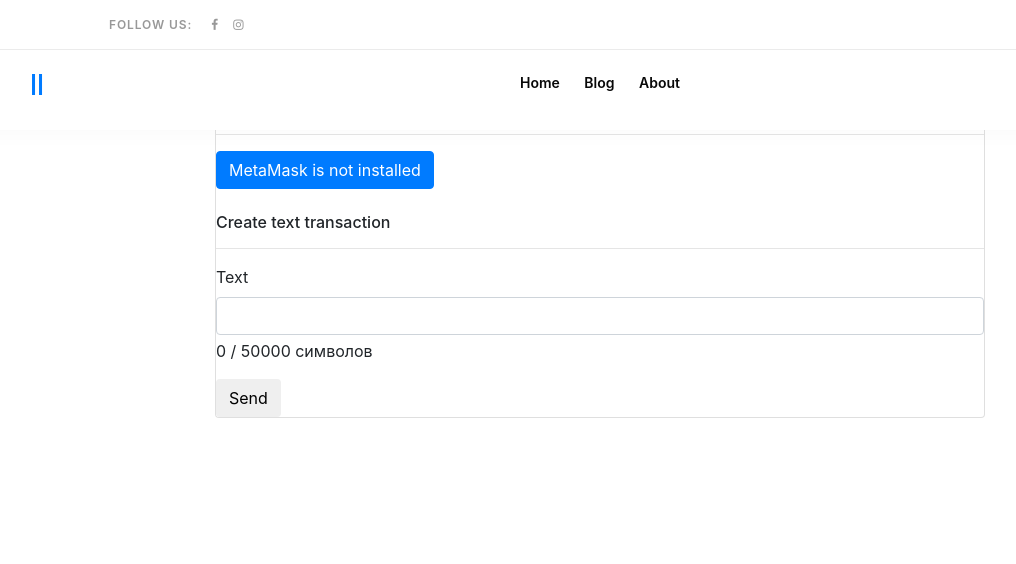
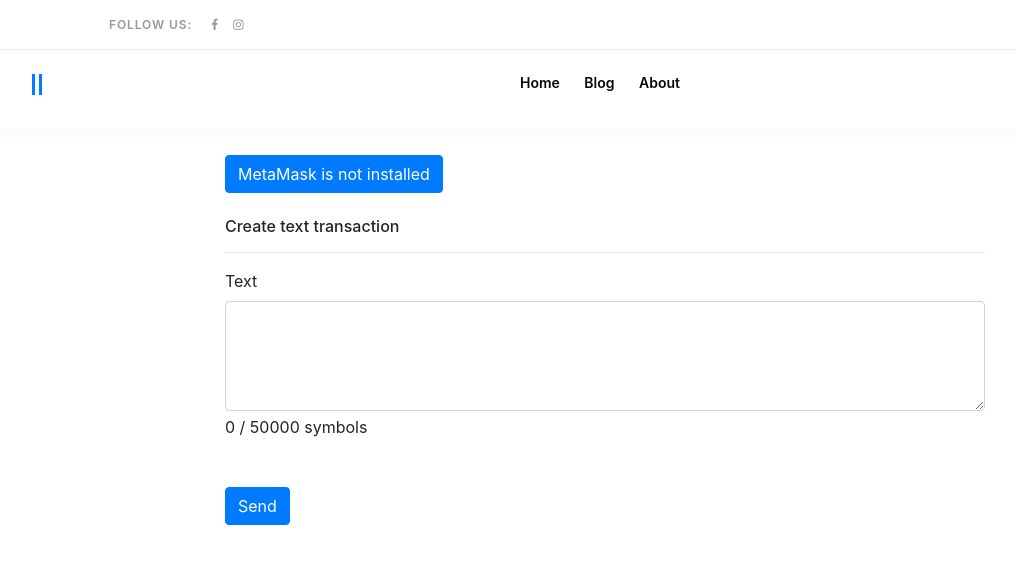
Before and after one commit to lordlike-org/lordlike.protocol, a Django app: template protocol/templates/protocol/create_text_trans.html in a window 1280 px wide. Shown: the top 564 px of the page, without its empty margins (40-1056 px from the left). Run offline with Django 3.2, Linux system fonts and the light colour scheme; the template is opened without the code that fills it, so the values that code supplies are empty; some libraries are stand-ins or nearby versions.

Commit message:
design updates for better usability

```diff
--- a/protocol/templates/protocol/create_text_trans.html
+++ b/protocol/templates/protocol/create_text_trans.html
@@ -1,30 +1,33 @@
 {% extends 'base.html' %}
 {% block content %}
-<div class="container" style="max-width: 800px;">
-  <div class="row">
-    <div class="col s12 m8 offset-m2">
-      <div class="card">
-        <div class="card-content">
-            <hr>
-            <hr>
-            <hr>
-          <div class="row">
-            <div class="col s12 center-align mb-4">
+<div class="container" style="max-width: 800px; border: none;">
+  <div class="row" style="border: none;">
+    <div class="col s12 m8 offset-m2" style="border: none;">
+      <div class="card" style="border: none;">
+        <div class="card-content" style="border: none;">
+            <br>
+            <br>
+            <br>
+          <div class="row" style="padding-left: 10px; border: none;">
+            <div class="col s12 center-align mb-4" style="border: none;">
               <button id="loginButton" onclick="" class="btn btn-primary">Login with MetaMask</button>
             </div>
           </div>
-          <div class="row">
-            <div class="col-md-12">
+          <div class="row" style="padding-left: 10px; border: none;">
+            <div class="col-md-12" style="border: none;">
               <h4 style="font-size: medium">Create text transaction</h4>
-              <hr>
+                <hr>
               <form method="post" enctype="multipart/form-data">
                 {% csrf_token %}
                 <div class="form-group">
-                  <label for="data">Text</label>
-                  <input id="data" class="form-control" type="text" name="data">
-                  <span id="charCounter" style="display: block; margin-top: 4px;"></span>
+                    <label for="data">Text</label>
+                    <textarea id="data" class="form-control" rows="4" name="data"></textarea>
+                    <span id="charCounter" style="display: block; margin-top: 4px;"></span>
                 </div>
-                <button type="button" class="sendEthButton btn">Send</button>
+
+                <div class="form-group mt-5">
+                    <button type="button" class="sendEthButton btn btn-primary">Send</button>
+                </div>
               </form>
             </div>
           </div>
@@ -102,7 +105,6 @@
   });
 
   const responseData = await response.json();
-  console.log(responseData);
 }
 
 function signOutOfMetaMask() {
@@ -212,7 +214,7 @@
 
 function updateCharCounter() {
   const currentCharCount = dataInput.value.length;
-  charCounter.textContent = `${currentCharCount} / ${maxDataSize} символов`;
+  charCounter.textContent = `${currentCharCount} / ${maxDataSize} symbols`;
 }
 
 dataInput.addEventListener('input', updateCharCounter);
```
Also changed, not shown: protocol/templates/protocol/ipfs_trans.html (+29 -29 lines).
